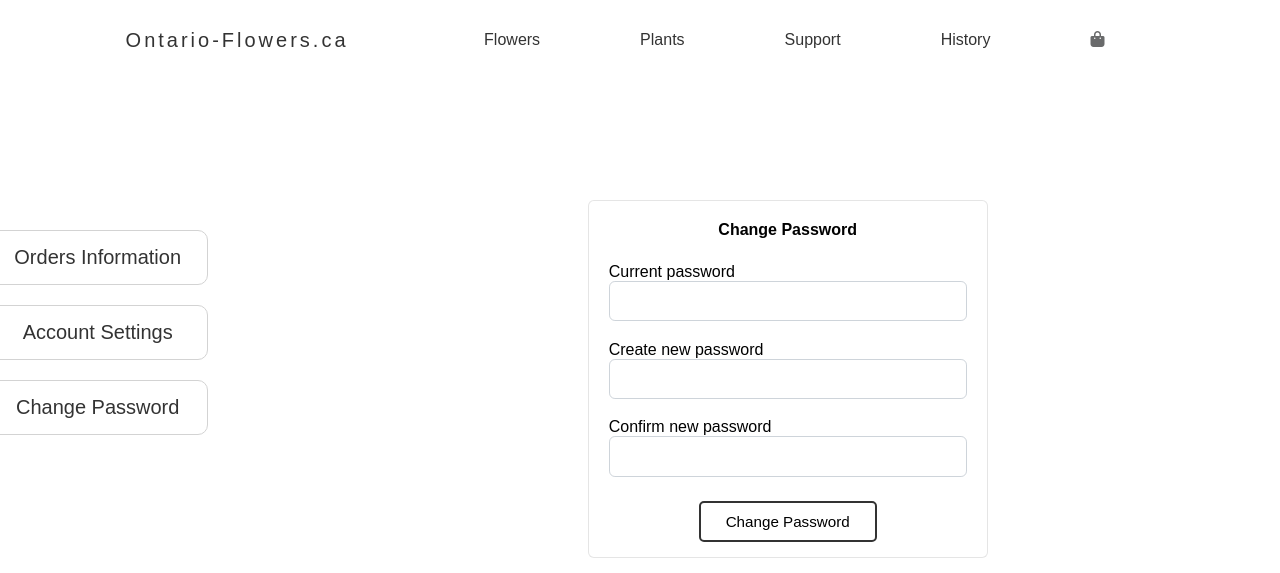
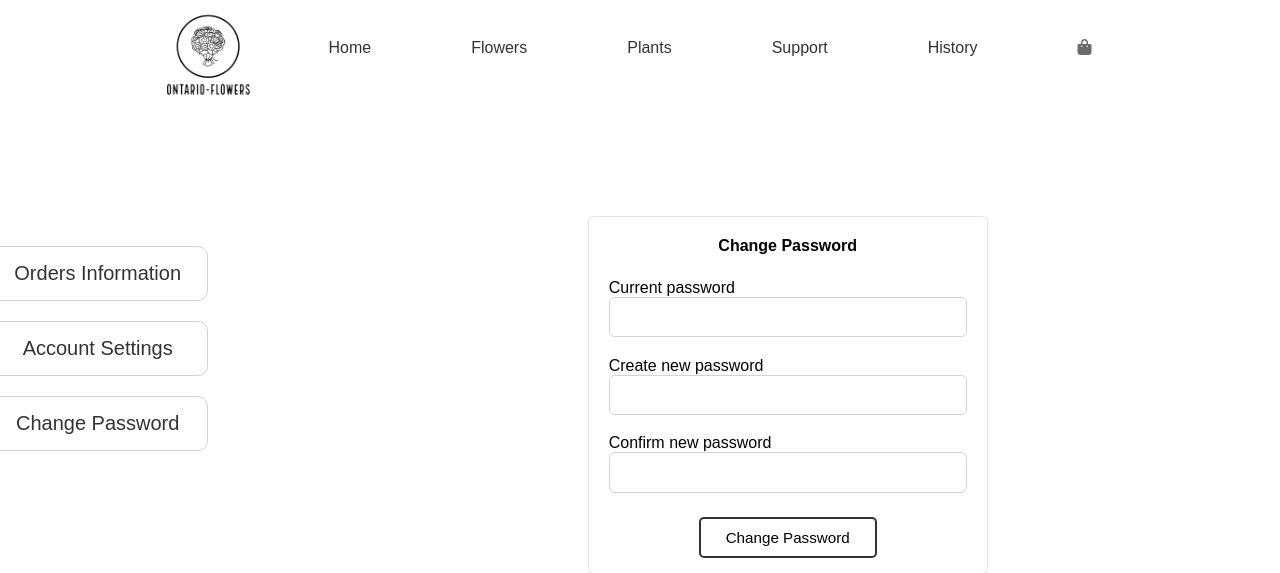
Before and after one commit to illymarev/flowers, a Django app: template templates/accounts/change_password.html in a window 1280 px wide. Shown: the top 573 px of the page. Run offline with Django 3.2, Linux system fonts and the light colour scheme; the template is opened without the code that fills it, so the values that code supplies are empty; some libraries are stand-ins or nearby versions.

Commit message:
Added favicon and changed navbar

```diff
--- a/flowers_ecommerce/static/css/main.css
+++ b/flowers_ecommerce/static/css/main.css
@@ -18,11 +18,11 @@ a {
 
 nav {
     display: flex;
-    justify-content: space-evenly;
+    justify-content: center;
     background-color: white;
     color: #333;
     width: 100%;
-    height: 10vh;
+    height: 12vh;
     text-align: center;
     align-items: center;
     padding: 40px;
@@ -32,12 +32,10 @@ nav ul {
     display: flex;
 }
 
-nav h1 {
-    font-weight: 400;
-    font-size: 1.25em;
-    letter-spacing: 3px;
+nav img{
+    position: relative;
+    top: 15px;
 }
-
 
 nav ul li a {
     padding: 20px 50px;
--- a/flowers_ecommerce/static/css/responsive.css
+++ b/flowers_ecommerce/static/css/responsive.css
@@ -5,6 +5,10 @@
         margin: auto;
         font-size: 1.2rem;
         padding: 0;
+    }
+
+    nav ul li a{
+        padding: 20px 30px;
     }
 
     #home .column-2 {
--- a/templates/base.html
+++ b/templates/base.html
@@ -10,6 +10,7 @@
     <link rel="stylesheet" href="{% static 'css/utilities.css' %}">
     <link rel="stylesheet" href="{% static 'css/main.css' %}">
     <link rel="stylesheet" href="{% static 'css/responsive.css' %}">
+    <link rel="shortcut icon" type="image/png" href="{% static 'favicon.ico' %}"/>
     {% block header %}{% endblock %}
     <script src="http://ajax.googleapis.com/ajax/libs/jquery/1.9.1/jquery.min.js"></script>
     <script src="https://www.paypal.com/sdk/js?client-id=AX-qqaOJdpq9u2q6uBYNRNzKkIY7CCpNQaJ2SmqRkGR_QJ-OaVgynqB8hO6fwV-BMDIoj0fdF9ywmwGy&currency=USD"></script>
@@ -18,8 +19,10 @@
 <body>
 <header>
     <nav>
-        <h1><a href="{% url 'home' %}">Ontario-Flowers.ca</a></h1>
+        <a href="{% url 'home' %}"><img src="{% static 'images/Ontario-Flowers-logos_black.png' %}"
+                                        width="140px; height=130px;" alt=""></a>
         <ul>
+            <li><a href="{% url 'flower_list' %}">Home</a></li>
             <li><a href="{% url 'flower_list' %}">Flowers</a></li>
             <li><a href="{% url 'plant_list' %}">Plants</a>
             <li><a href="{% url 'support' %}">Support</a></li>
```
Also changed, not shown: flowers_ecommerce/static/favicon.ico (added), flowers_ecommerce/static/images/Ontario-Flowers-logos_black.png (added).
